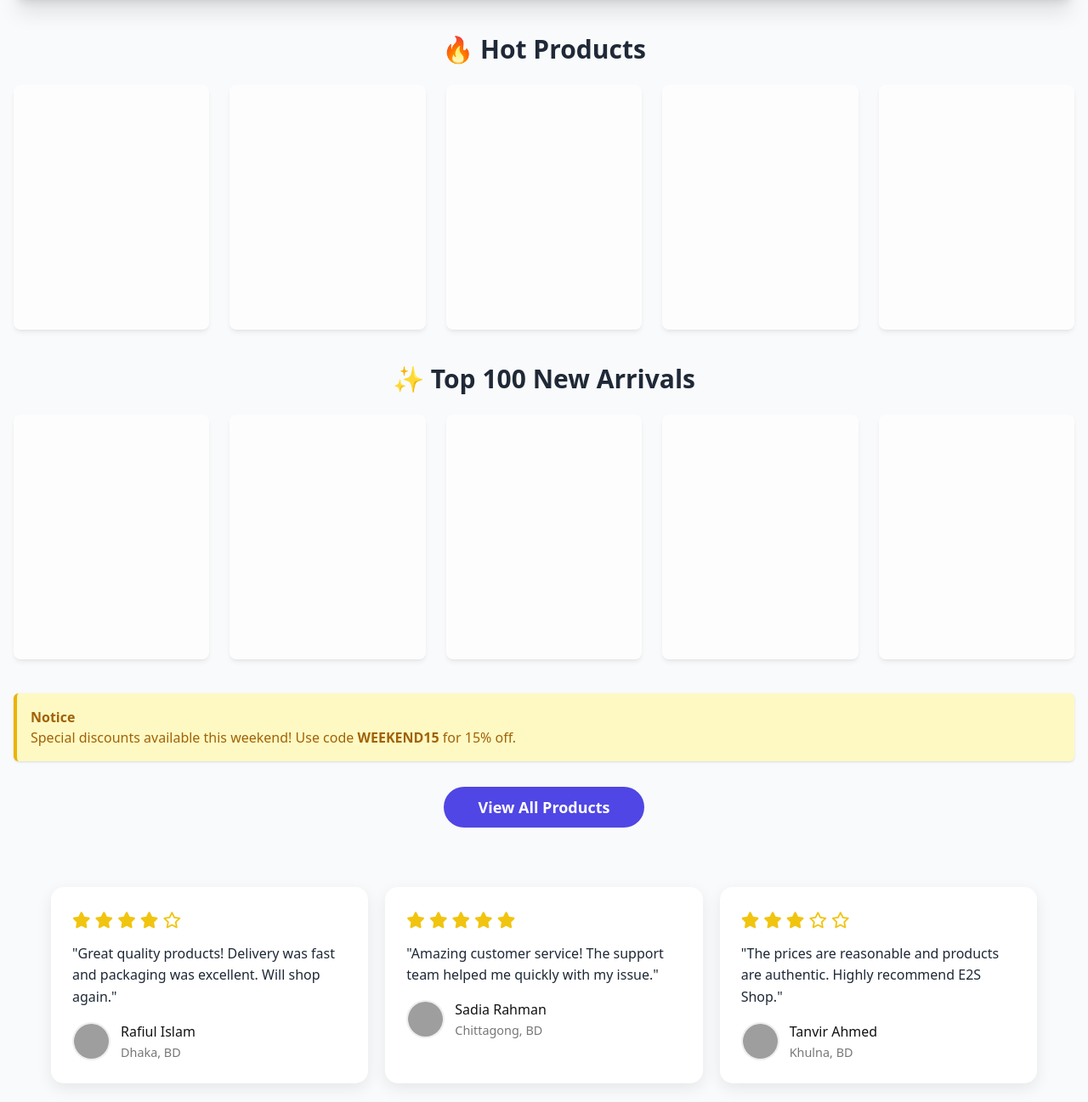
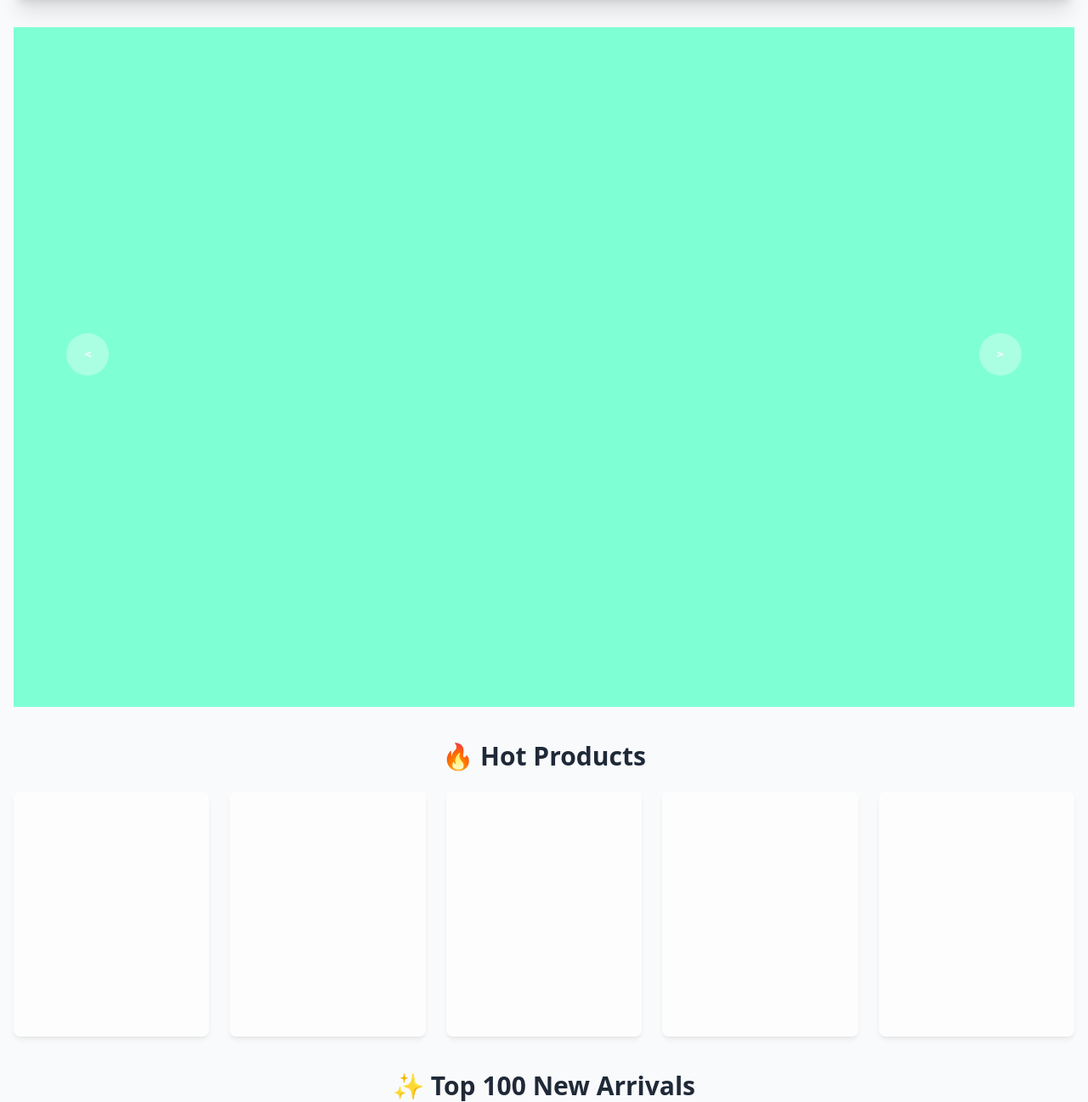
Before and after one commit to hoingut/e2splatfrom, a Flask app: page / in a window 1280 px wide. Shown: the part 308-1605 px from the top of the page at 85% size. Run offline with Flask 3, Linux system fonts and the light colour scheme; some libraries are stand-ins or nearby versions; grey boxes are pictures that could not be loaded.

Commit message:
Update index.html

```diff
--- a/templates/index.html
+++ b/templates/index.html
@@ -53,6 +53,36 @@
             <h1 class="text-4xl md:text-5xl font-extrabold">Welcome to E2S Platfrom !</h1>
             <p class="mt-4 text-lg opacity-90">Find the best products at unbeatable prices.</p>
         </header>
+        <div class="slider">
+        <div class="list">
+            <div class="item">
+                <img src="####" alt="">
+            </div>
+            <div class="item">
+                <img src="####" alt="">
+            </div>
+            <div class="item">
+                <img src="####" alt="">
+            </div>
+            <div class="item">
+                <img src="####" alt="">
+            </div>
+            <div class="item">
+                <img src="####" alt="">
+            </div>
+        </div>
+        <div class="buttons">
+            <button id="prev"><</button>
+            <button id="next">></button>
+        </div>
+        <ul class="dots">
+            <li class="active"></li>
+            <li></li>
+            <li></li>
+            <li></li>
+            <li></li>
+        </ul>
+        </div>
         <!-- Hot Products Section -->
         <section class="my-10">
             <h2 class="text-3xl font-bold mb-6 text-center">🔥 Hot Products</h2>
@@ -166,6 +196,49 @@
       from {opacity: 0; transform: translateY(30px);}
       to {opacity: 1; transform: translateY(0);}
     }
+        .slider{
+    max-width: 100vw;
+    height: 100vh;
+    margin: auto;
+    position: relative;
+    overflow: hidden;
+    background-color: aquamarine;
+}
+.slider .list{
+    position: absolute;
+    width: max-content;
+    left: 0;
+    top: 0;
+    display: flex;
+    transition: 1s;
+}
+.slider .list img{
+    max-width: 100vw;
+    height: 100vh;
+    background-color: rgba(41, 40, 40, 0.288);
+    object-fit: cover;
+}
+.slider .buttons{
+    position: absolute;
+    top: 45%;
+    left: 5%;
+    width: 90%;
+    display: flex;
+    justify-content: space-between;
+}
+.slider .buttons button{
+    width: 50px;
+    height: 50px;
+    border-radius: 50%;
+    background-color: #fff5;
+    color: #fff;
+    border: none;
+    font-family: monospace;
+    font-weight: bold;
+}
+.slider .dots{
+    position: absolute;
+    bottom: 10px;
   </style>
 
   <section class="reviews">
```
